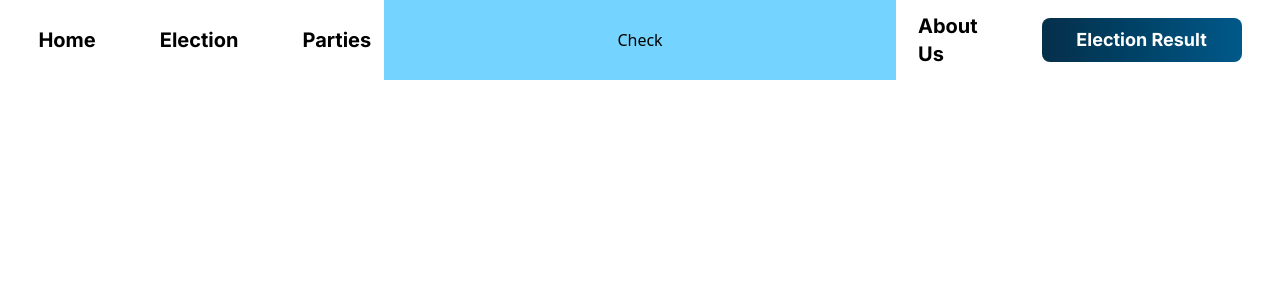
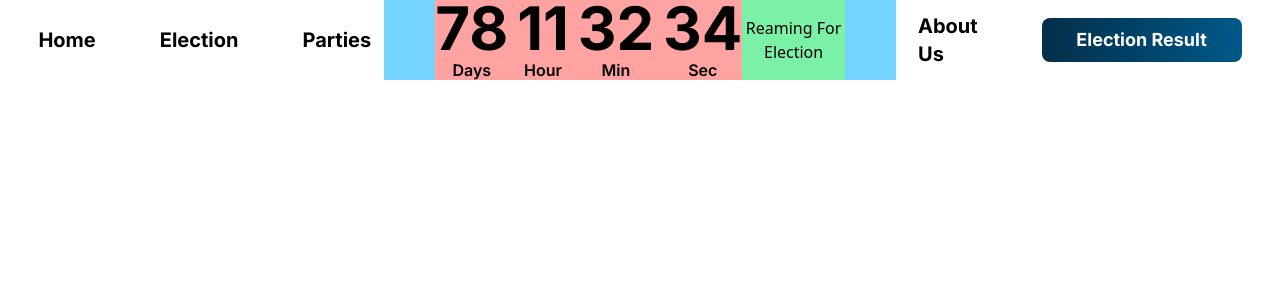
Before and after one commit to Ethiopian-inspired/National-Election---E-vote, a Django app: page /election/ in a window 1280 px wide. Shown: the top 300 px of the page. Run offline with Django 5.2, Linux system fonts and the light colour scheme.

Commit message:
feat: Finish time control

```diff
--- a/core/static/src/output.css
+++ b/core/static/src/output.css
@@ -7,7 +7,9 @@
       "Segoe UI Emoji", "Segoe UI Symbol", "Noto Color Emoji";
     --font-mono: ui-monospace, SFMono-Regular, Menlo, Monaco, Consolas, "Liberation Mono",
       "Courier New", monospace;
+    --color-red-300: oklch(80.8% 0.114 19.571);
     --color-red-500: oklch(63.7% 0.237 25.331);
+    --color-green-300: oklch(87.1% 0.15 154.449);
     --color-sky-100: oklch(95.1% 0.026 236.824);
     --color-sky-300: oklch(82.8% 0.111 230.318);
     --color-sky-800: oklch(44.3% 0.11 240.79);
@@ -264,11 +266,20 @@
   .w-8\/10 {
     width: calc(8 / 10 * 100%);
   }
+  .w-\[20\%\] {
+    width: 20%;
+  }
   .w-\[30\%\] {
     width: 30%;
   }
   .w-\[40\%\] {
     width: 40%;
+  }
+  .w-\[60\%\] {
+    width: 60%;
+  }
+  .w-\[90\%\] {
+    width: 90%;
   }
   .w-\[98\%\] {
     width: 98%;
@@ -338,6 +349,12 @@
   }
   .rounded-lg {
     border-radius: var(--radius-lg);
+  }
+  .bg-green-300 {
+    background-color: var(--color-green-300);
+  }
+  .bg-red-300 {
+    background-color: var(--color-red-300);
   }
   .bg-sky-100 {
     background-color: var(--color-sky-100);
--- a/core/templates/public/Pages/SubPages/Election.html
+++ b/core/templates/public/Pages/SubPages/Election.html
@@ -4,7 +4,32 @@
 {% block title %} EVNP - Election {% endblock  %}
 
 {% block NavCenter %}
-        <div class="bg-sky-300 w-full h-full flex justify-center items-center">
-            <h1>Check</h1>
+    <div class="bg-sky-300 w-full h-full flex justify-center items-center">
+        <div class="w-[60%] h-full bg-red-300 flex justify-between items-center">
+            <ul class="flex flex-col justify-center items-center">
+                <li class="text-6xl inter_Bold">78</li>
+                <li class="inter_SemiBold">Days</li>
+            </ul>
+
+            <ul class="flex flex-col justify-center items-center">
+                <li class="text-6xl inter_Bold">11</li>
+                <li class="inter_SemiBold">Hour</li>
+            </ul>
+
+            <ul class="flex flex-col justify-center items-center">
+                <li class="text-6xl inter_Bold">32</li>
+                <li class="inter_SemiBold">Min</li>
+            </ul>
+
+            <ul class="flex flex-col justify-center items-center">
+                <li class="text-6xl inter_Bold">34</li>
+                <li class="inter_SemiBold">Sec</li>
+            </ul>
         </div>
+
+        <div class="w-[20%] h-full flex flex-col justify-center items-center bg-green-300">
+            <p>Reaming For</p>
+            <p>Election</p>
+        </div>
+    </div>
 {% endblock %}
```
